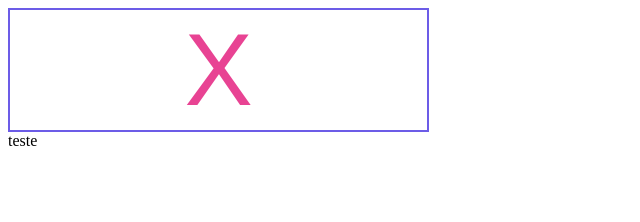
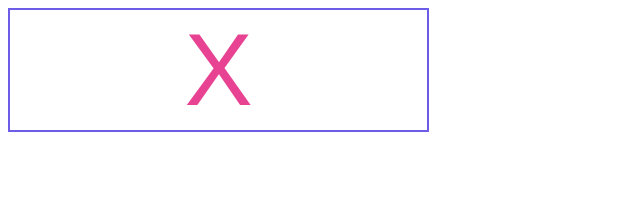
Before and after one commit to ferreiraapfernanda/15dias-de-react, a React (Create React App) app: page / in a window 1280 px wide. Shown: the top 222 px of the page, without its empty margins (0-640 px from the left). Built offline with nearby package versions, Linux system fonts and the light colour scheme.

Commit message:
Passa o componente Square como parâmetro para o Board

```diff
--- a/src/App.js
+++ b/src/App.js
@@ -5,8 +5,9 @@ import BoardCollab from "./components/BoardCollab/";
 
 const App = () => (
     <>
-        <SquareCollab />
-        <BoardCollab />
+        <BoardCollab >
+            <SquareCollab />
+        </BoardCollab>
     </>
 );
 
--- a/src/components/BoardCollab/index.js
+++ b/src/components/BoardCollab/index.js
@@ -1,7 +1,7 @@
 import React from "react";
 
-const BoardCollab = () => (
-    <article>teste</article>
+const BoardCollab = ({ children }) => (
+    <article>{children}</article>
 );
 
 export default BoardCollab;
```
